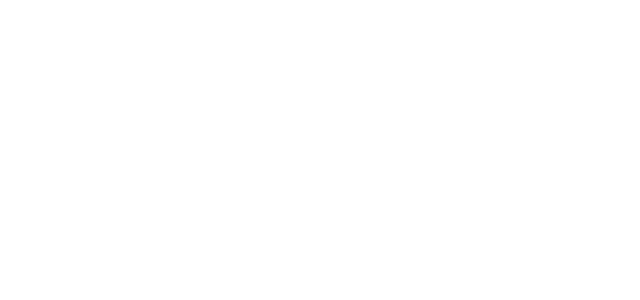
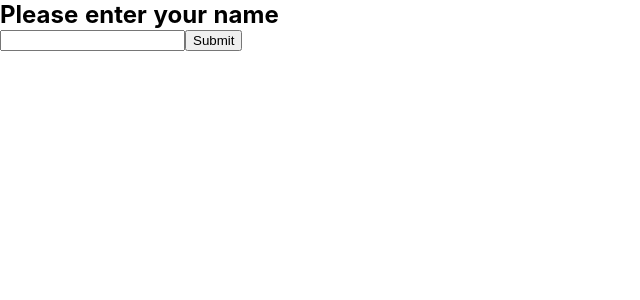
Before and after one commit to XavierC4Q/xjm-compliments, a Nuxt app: page / in a window 1280 px wide. Shown: the top 300 px of the page, without its empty margins (0-640 px from the left). Built offline with nearby package versions, Linux system fonts and the light colour scheme.

Commit message:
basic signin

```diff
--- a/components/Signin.vue
+++ b/components/Signin.vue
@@ -1,8 +1,8 @@
 <template>
   <div>
-    <form>
+    <form @submit.prevent="handleSubmit">
       <h2>Please enter your name</h2>
-      <input type="text" @change="handleChange" :value="user" />
+      <input type="text" :value="user" @change="handleChange" />
       <button type="submit">Submit</button>
     </form>
   </div>
@@ -18,6 +18,9 @@
     handleChange(e) {
       this.user = e.target.value
     },
+    handleSubmit() {
+      this.$emit('setUser', this.user)
+    },
   },
 }
 </script>
--- a/package.json
+++ b/package.json
@@ -7,7 +7,7 @@
     "build": "nuxt build",
     "start": "nuxt start",
     "generate": "nuxt generate",
-    "lint:js": "eslint --ext \".js,.vue\" --ignore-path .gitignore .",
+    "lint:js": "eslint --ext \".js,.vue\" --fix --ignore-path .gitignore .",
     "lint": "npm run lint:js",
     "test": "jest"
   },
--- a/pages/index.vue
+++ b/pages/index.vue
@@ -1,25 +1,25 @@
 <template>
-  <div class="container"></div>
+  <div class="container">
+    <signin-vue v-if="!user" @setUser="setUser" />
+  </div>
 </template>
 
 <script>
+import SigninVue from '~/components/Signin.vue'
+
 export default {
+  components: {
+    SigninVue,
+  },
   data: () => ({
     user: '',
   }),
-  mounted() {
-    const user = localStorage.getItem('compliments_user') || ''
-    this.user = user
-  },
-  updated() {
-    const user = localStorage.getItem('compliments_user') || ''
-    this.user = user
-  },
-  destroyed() {
-    localStorage.removeItem('compliments_user')
+  methods: {
+    setUser(user) {
+      this.user = user
+    },
   },
 }
 </script>
 
-<style>
-</style>
+<style></style>
```
